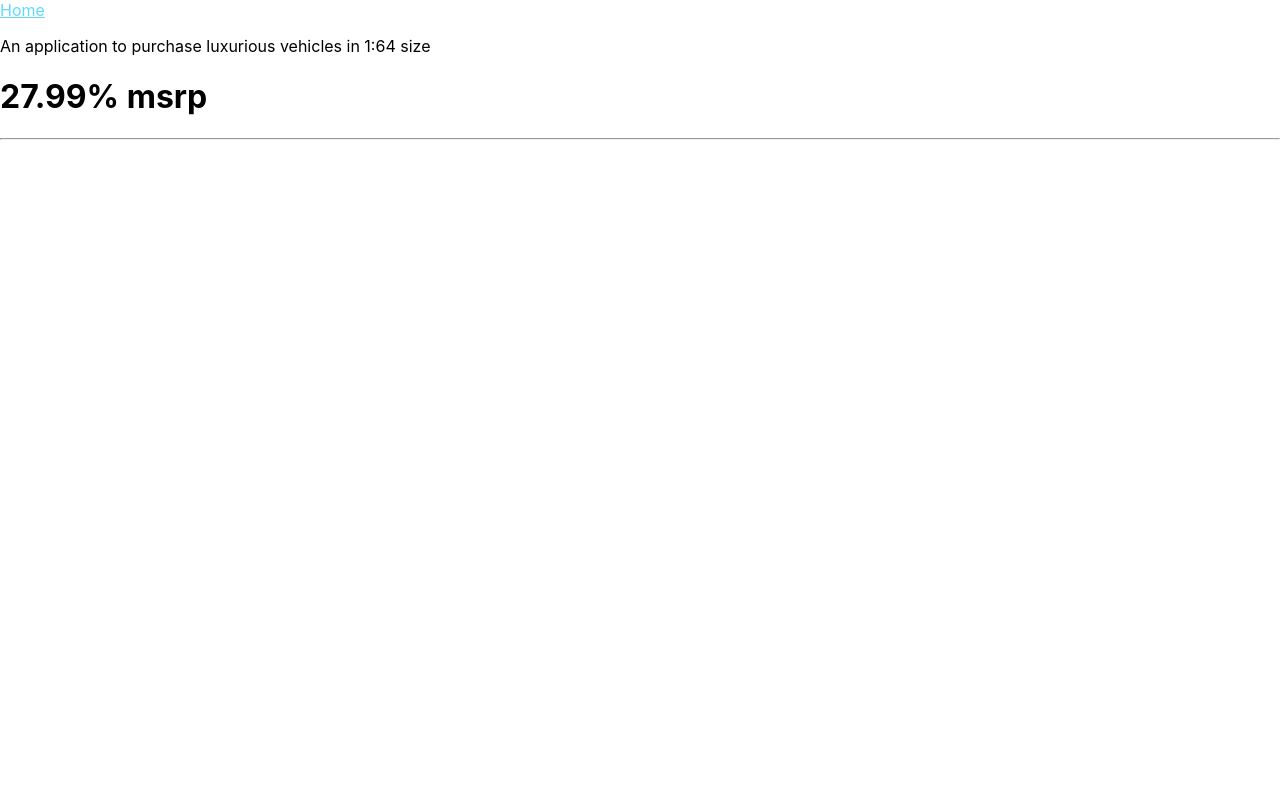
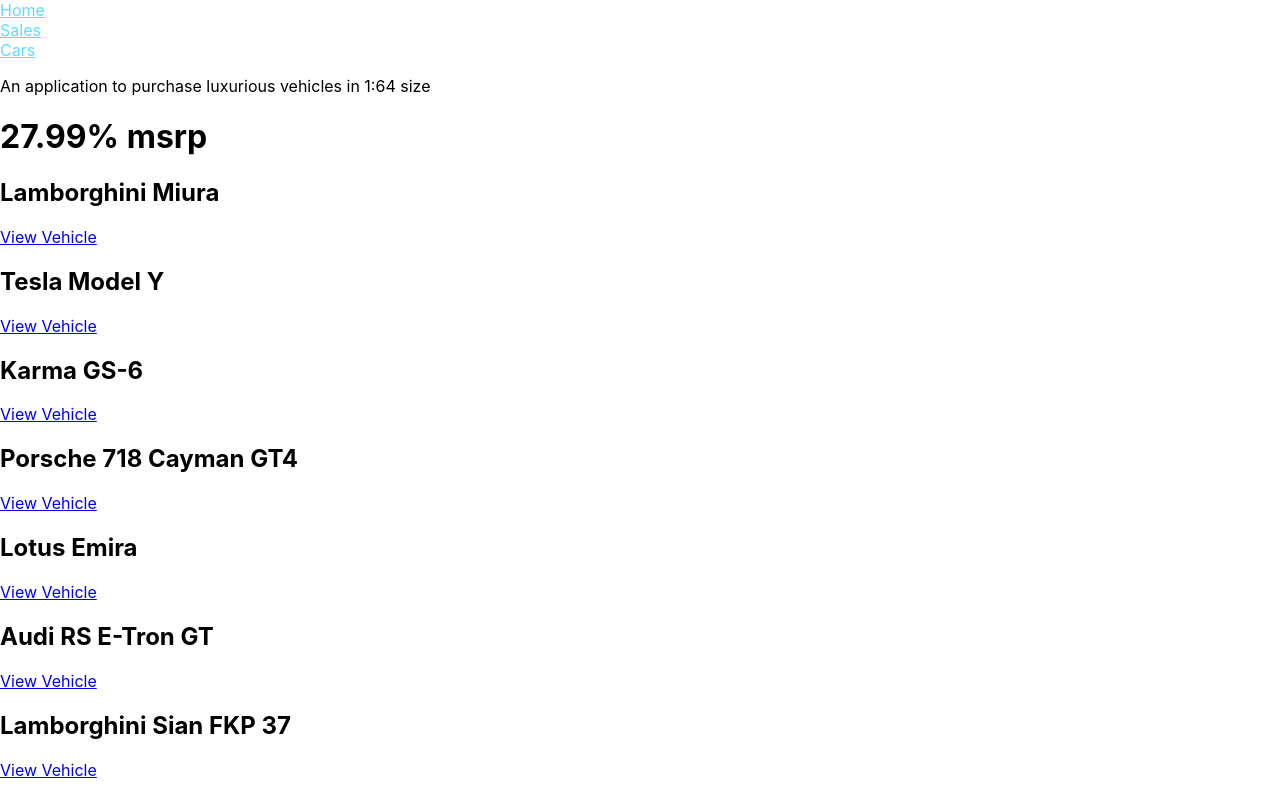
Before and after one commit to wormondeck/myPhase2Project, a React (Create React App) app: page / in a window 1280 px wide. Shown: the top 800 px of the page. Built offline with nearby package versions, Linux system fonts and the light colour scheme; data requests are answered from the project's data file.

Commit message:
added components

```diff
--- /dev/null
+++ b/src/CarCard.js
@@ -0,0 +1,13 @@
+import React from 'react';
+import { Link } from 'react-router-dom';
+
+const CarCard = ({car}) => {
+    return (
+        <article>
+            <h2>{car.name}</h2>
+            <Link to="/cars">View Vehicle</Link>
+        </article>
+    )
+}
+
+export default CarCard;
--- a/src/Cars.js
+++ b/src/Cars.js
@@ -1,13 +1,16 @@
 import React from 'react';
 
-const Cars = ({car}) => {
+import NavBar from './NavBar';
+
+const Cars = () => {
     return (
-        <div>
+        <>
           <header>
-          {/* Save space for NavBar */}
+            <NavBar />
           </header>
+          <h1>Custom Wheels Available Upon Request</h1>
 
-        </div>
+        </>
     );
 }
 
--- a/src/Home.js
+++ b/src/Home.js
@@ -1,6 +1,6 @@
 import React, { useState, useEffect } from 'react';
-import Cars from './Cars';
 import NavBar from './NavBar'
+import CarCard from './CarCard';
 
 const Home = () => {
     const [cars, setCars] = useState([]);
@@ -13,7 +13,7 @@
     }, [])
 
     const carList = cars.map(car =>{
-        return <Cars key={car.id} car={car}/>
+        return <CarCard key={car.id} car={car} />
     })
 
     return (
--- a/src/NavBar.js
+++ b/src/NavBar.js
@@ -10,6 +10,20 @@
       >
         Home
       </NavLink>
+      <br/>
+      <NavLink
+        to="/sales"
+        className="App-link"
+      >
+        Sales
+      </NavLink>
+      <br/>
+      <NavLink
+        to="/cars"
+        className="App-link"
+      >
+        Cars
+      </NavLink>
     </nav>
   )
 }
--- a/src/Sales.js
+++ b/src/Sales.js
@@ -1,10 +1,11 @@
 import React from 'react';
+import NavBar from './NavBar';
 
 const Sales = () => {
     return (
         <div>
             <header>
-                {/* Save space for NavBar */}
+                <NavBar />
             </header>
             <main>
               <h1>Financing Options Now Available On All Vehicles.</h1>
```
Lines whose indentation alone changed are shown as unchanged.
